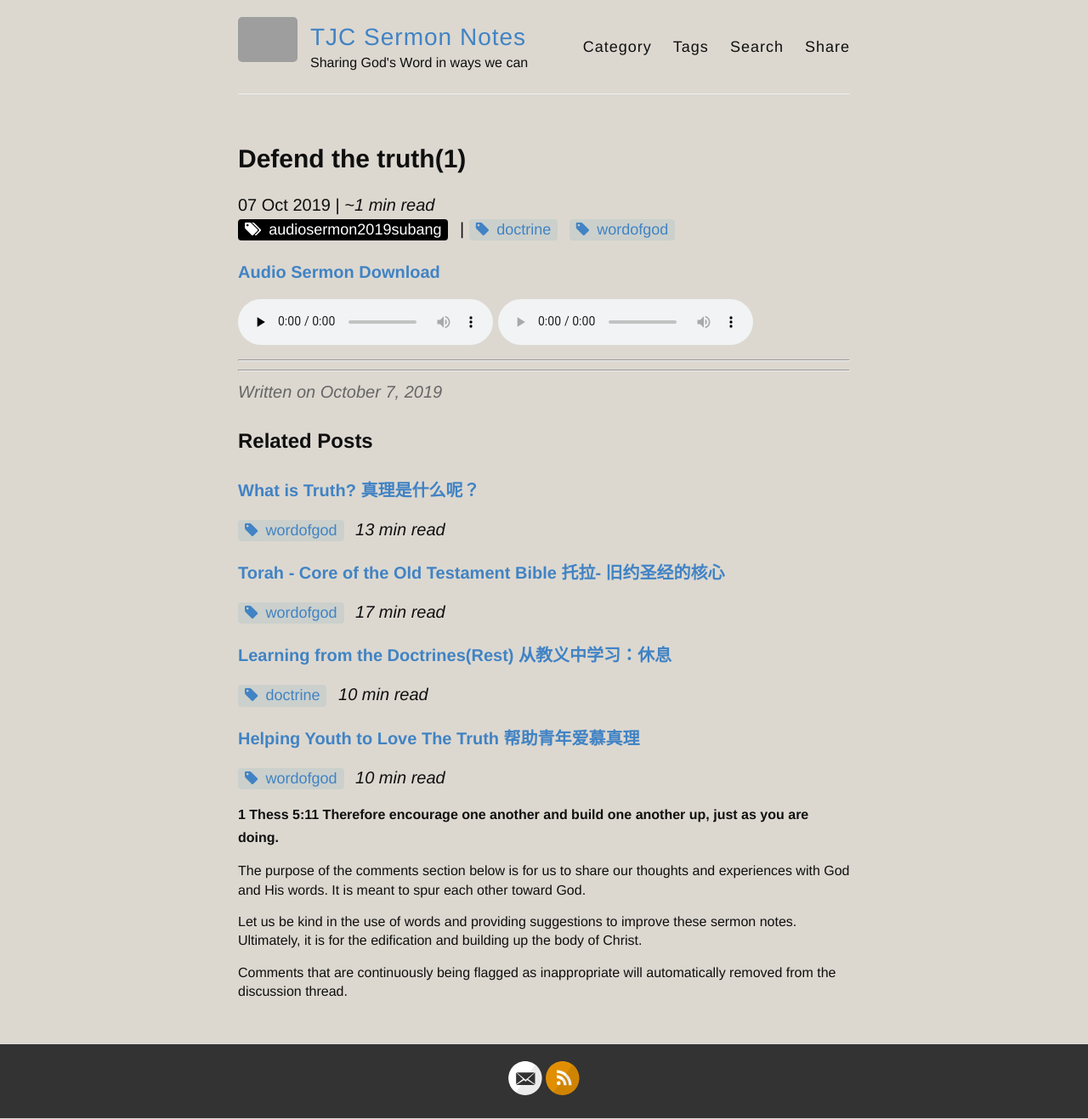
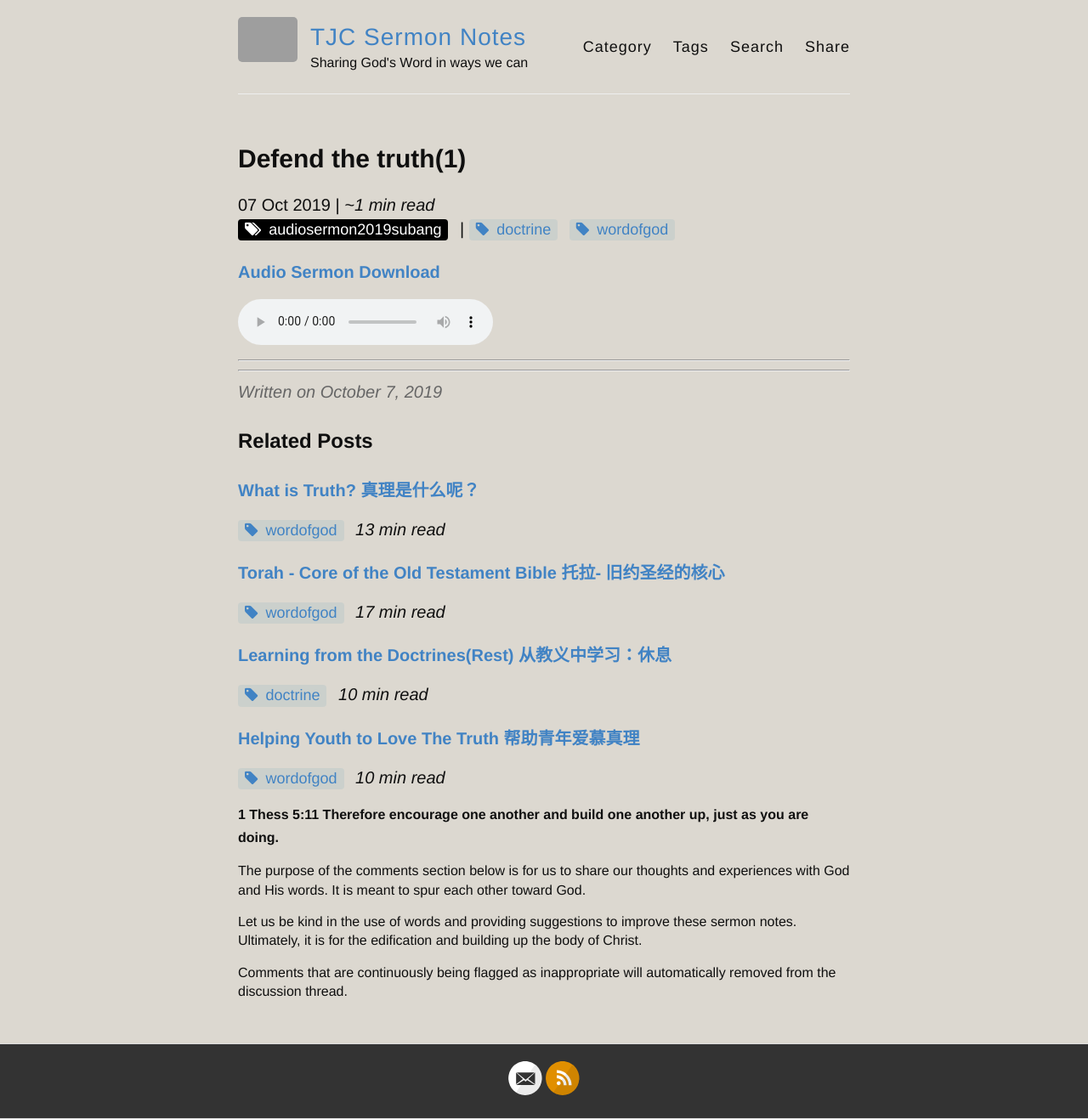
Before and after one commit to catchupTJC/catchuptjc.github.io, a Jekyll site: the page built from _posts/2019-10-07-Defend the truth(1) .md, in a window 1280 px wide. Shown: the whole page at 85% size. Built offline with Jekyll 4.4.1, drawn with Linux system fonts in a browser that asks for light colours; nearby versions of some CDN libraries; comment, search, counter and statistics services are not loaded; grey boxes are pictures that could not be loaded.

Commit message:
Update 2019-10-07-Defend the truth(1) .md

```diff
--- a/_posts/2019-10-07-Defend the truth(1) .md
+++ b/_posts/2019-10-07-Defend the truth(1) .md
@@ -7,11 +7,6 @@ hymns: []
 ---
 
 ### <a href="http://docs.google.com/uc?export=open&id=1uUqv-rYvN7scCWxLxjA0WYPgbclxniC6">Audio Sermon Download</a>
-
-
-<audio controls preload="none">
-    <source src="https://raw.githubusercontent.com/catchuptjc/catchuptjc.github.io/master/music/LoveUnreserved.mp3">Test
-</audio>
 
 <audio controls="mycontrol" height="50" width="50">
  <source src="https://raw.githubusercontent.com/catchuptjc/catchuptjc.github.io/master/music/LoveUnreserved.mp3" type="audio/mp3" />
```
